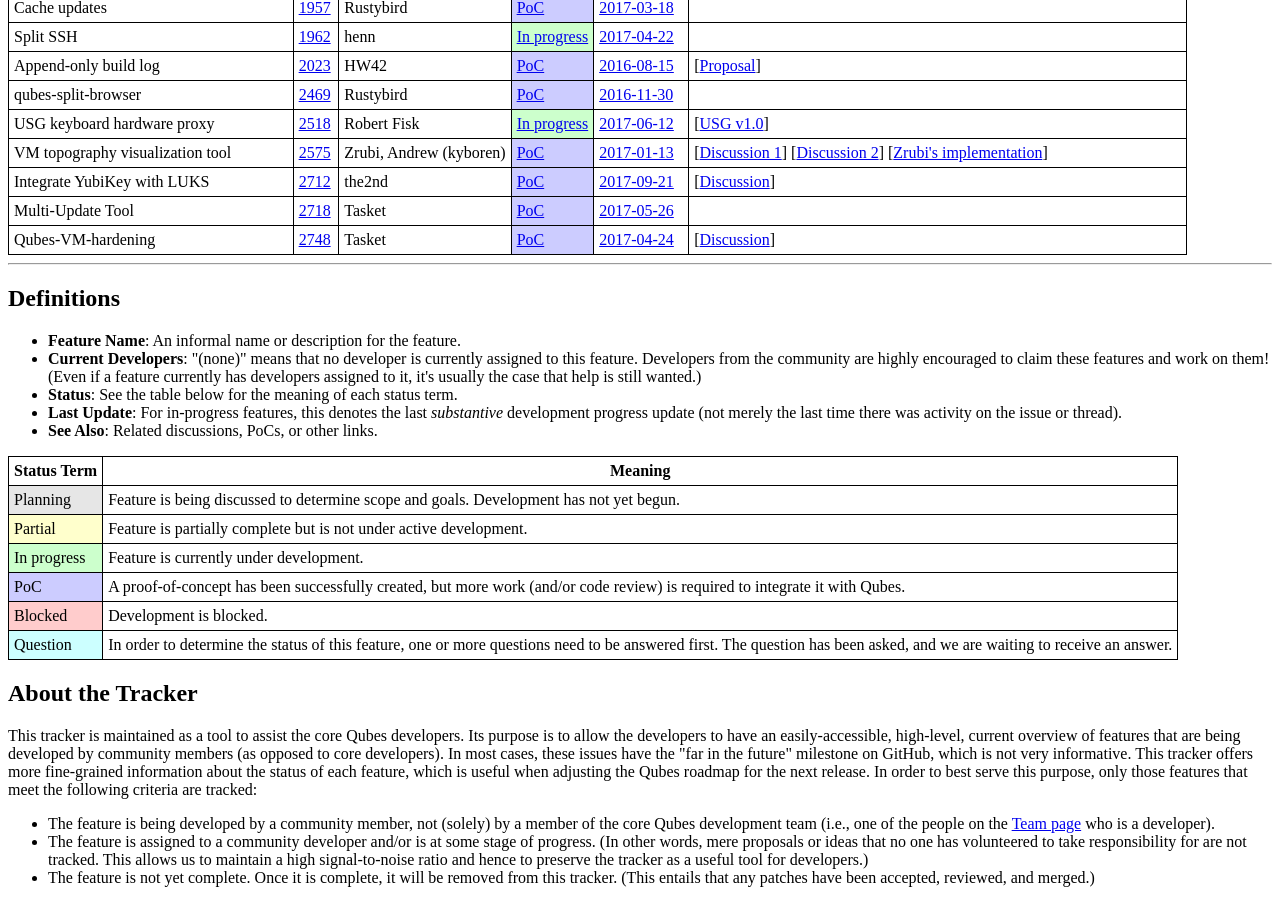
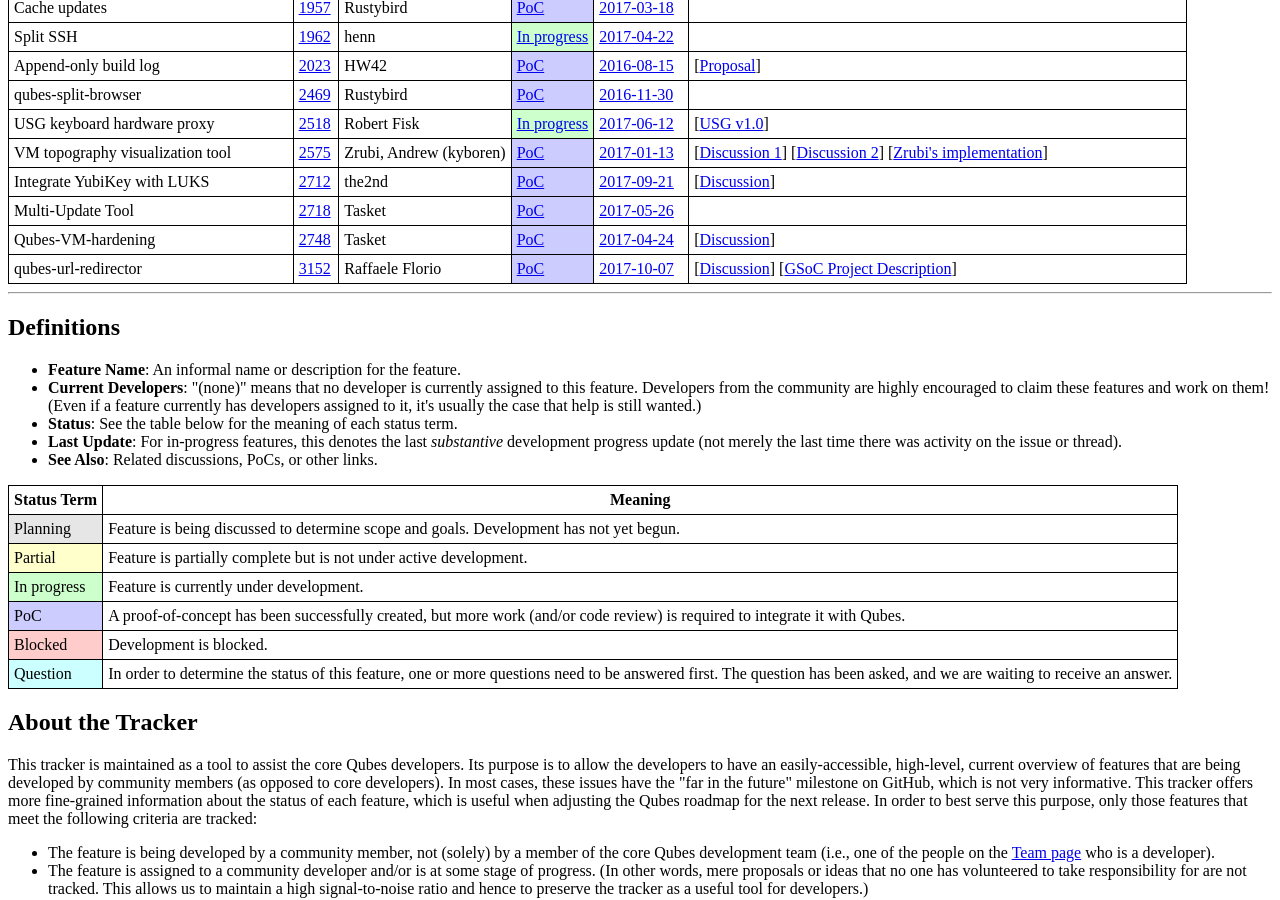
Before and after one commit to QubesOS/qubes-issues, a Jekyll site: the page built from index.md, in a window 1280 px wide and 900 px high, scrolled down 643 px. Built offline with Jekyll 4.4.1, drawn with Linux system fonts in a browser that asks for light colours.

Commit message:
Track #3152

```diff
--- a/_data/features.yml
+++ b/_data/features.yml
@@ -401,3 +401,20 @@
     url    :
   - desc   :
     url    :
+
+- name   : qubes-url-redirector
+  issue  : 3152
+  devs   : Raffaele Florio
+  status :
+    term   : PoC
+    url    : https://github.com/raffaeleflorio/qubes-url-redirector
+  updated:
+    date   : 2017-10-07
+    url    : https://github.com/QubesOS/qubes-issues/issues/3152#issue-263668739
+  info   :
+  - desc   : Discussion
+    url    : https://groups.google.com/forum/#!topic/qubes-devel/fsIAQO1xFkU
+  - desc   : GSoC Project Description
+    url    : https://www.qubes-os.org/gsoc/#thunderbird-firefox-and-chrome-extensions
+  - desc   :
+    url    :
```
